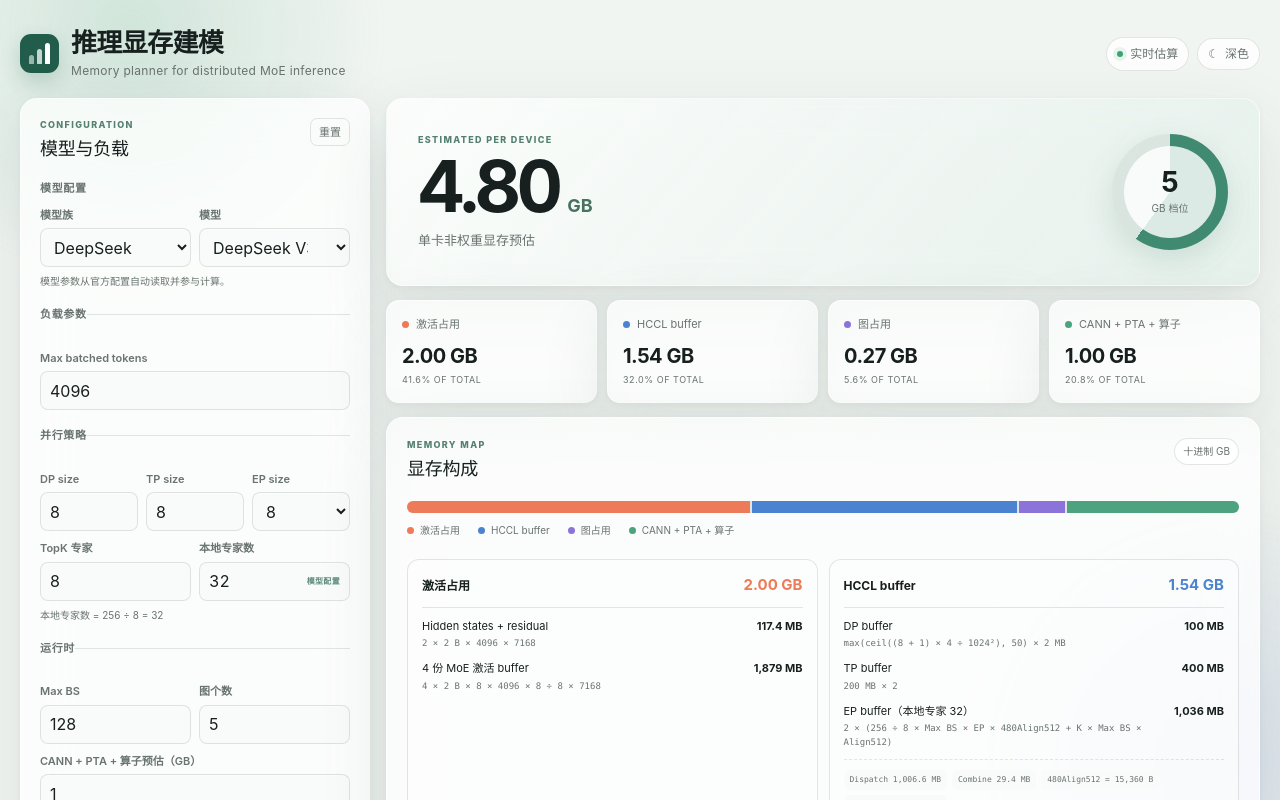
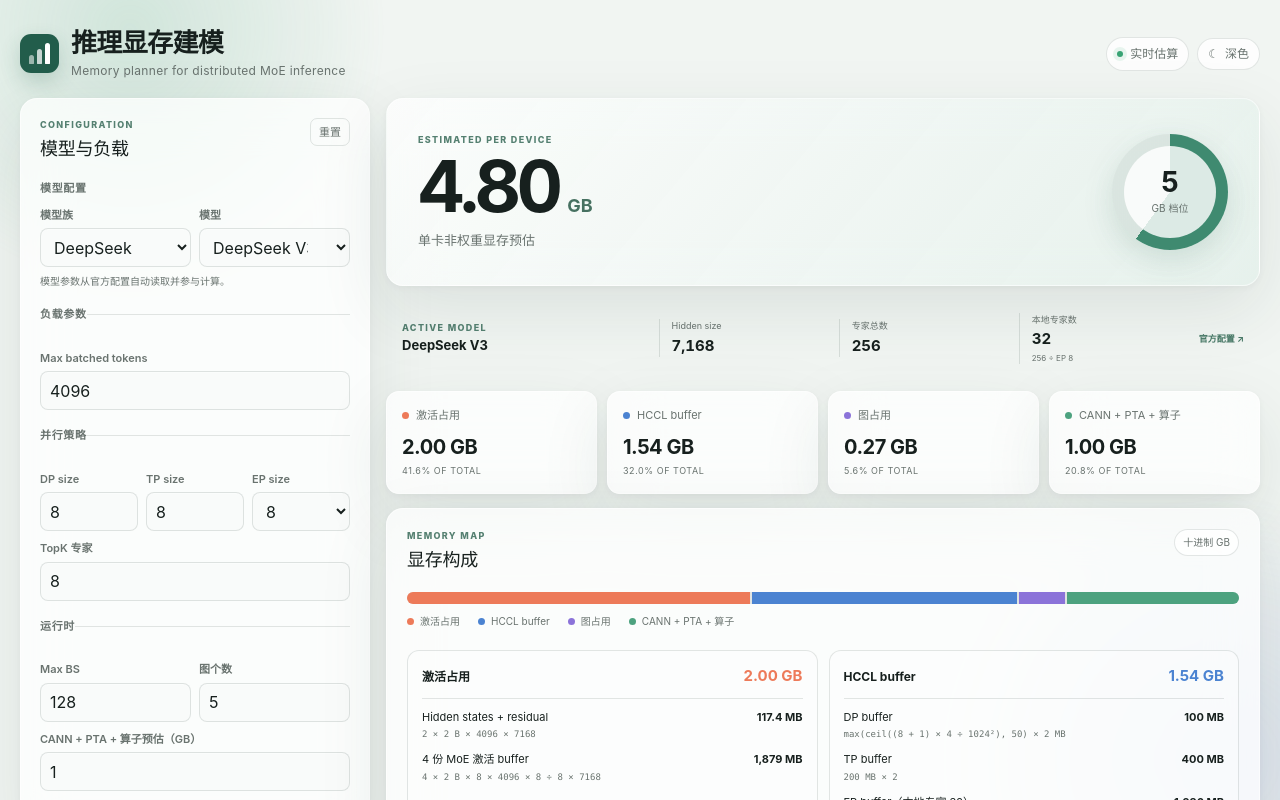
Before and after one commit to Agoni-02/infer-memory-visualizer, a Next.js app: page / in a window 1280 px wide. Shown: the top 800 px of the page. Built offline with nearby package versions, Linux system fonts and the light colour scheme.

Commit message:
Move model details to results

```diff
--- a/app/globals.css
+++ b/app/globals.css
@@ -82,11 +82,9 @@
 .field-grid.three { grid-template-columns: repeat(3, 1fr); margin-bottom: 9px; }
 .field { display: grid; gap: 5px; min-width: 0; }
 .field > span { color: var(--muted); font-size: 11px; font-weight: 600; white-space: nowrap; }
-.field input, .field select, .read-only { width: 100%; min-width: 0; height: 39px; padding: 0 9px; border: 1px solid var(--line); border-radius: 8px; outline: 0; color: var(--ink); background: var(--field); box-shadow: inset 0 1px rgba(255,255,255,.3); transition: border-color .15s, box-shadow .15s; }
+.field input, .field select { width: 100%; min-width: 0; height: 39px; padding: 0 9px; border: 1px solid var(--line); border-radius: 8px; outline: 0; color: var(--ink); background: var(--field); box-shadow: inset 0 1px rgba(255,255,255,.3); transition: border-color .15s, box-shadow .15s; }
 .field select { padding-right: 25px; }
 .field input:focus, .field select:focus { border-color: #5f907e; box-shadow: 0 0 0 3px rgba(58, 124, 99, .11); }
-.read-only { display: flex; align-items: center; justify-content: space-between; gap: 7px; font-variant-numeric: tabular-nums; }
-.read-only small { color: #5c8a79; font-size: 8px; font-weight: 700; letter-spacing: .04em; white-space: nowrap; }
 .field-note { margin: 7px 0 0; color: var(--muted); font-size: 10px; line-height: 1.5; }
 
 .results { display: grid; gap: 14px; min-width: 0; }
@@ -101,6 +99,16 @@
 .ring div { z-index: 1; grid-area: 1 / 1; display: grid; text-align: center; }
 .ring strong { font-size: 28px; line-height: 1; }
 .ring span { margin-top: 5px; color: var(--muted); font-size: 10px; }
+.model-context-card { display: grid; grid-template-columns: minmax(160px, 1.45fr) repeat(3, minmax(90px, 1fr)) auto; align-items: center; gap: 10px; padding: 13px 16px; border-radius: 13px; }
+.model-identity { min-width: 0; }
+.model-identity .eyebrow { margin-bottom: 2px; }
+.model-identity > strong { display: block; overflow: hidden; font-size: 13px; text-overflow: ellipsis; white-space: nowrap; }
+.model-fact { min-width: 0; padding-left: 12px; border-left: 1px solid var(--line); }
+.model-fact span, .model-fact small { display: block; color: var(--muted); font-size: 9px; }
+.model-fact strong { display: block; margin-top: 2px; font-size: 15px; font-variant-numeric: tabular-nums; }
+.model-fact small { margin-top: 1px; font-size: 8px; }
+.model-source { color: #477866; font-size: 9px; font-weight: 700; text-decoration: none; white-space: nowrap; }
+.model-source:hover { text-decoration: underline; }
 .metric-grid { display: grid; grid-template-columns: repeat(4, 1fr); gap: 10px; }
 .metric-card { min-width: 0; padding: 15px; border-radius: 13px; }
 .metric-label { display: flex; align-items: center; gap: 7px; color: var(--muted); font-size: 11px; white-space: nowrap; }
@@ -139,6 +147,9 @@
   .metric-grid { grid-template-columns: 1fr 1fr; }
   .detail-sections { grid-template-columns: 1fr; }
   .detail-section:last-child { grid-column: auto; }
+  .model-context-card { grid-template-columns: 1fr 1fr 1fr; }
+  .model-identity { grid-column: 1 / 3; }
+  .model-source { justify-self: end; }
 }
 @media (max-width: 760px) {
   .shell { width: min(100% - 24px, 620px); padding-top: 18px; }
@@ -151,6 +162,10 @@
   .ring { width: 92px; height: 92px; }
   .ring::before { width: 73px; height: 73px; }
   .ring strong { font-size: 22px; }
+  .model-context-card { grid-template-columns: 1.4fr 1fr; }
+  .model-identity { grid-column: 1 / -1; }
+  .model-fact:nth-of-type(2) { border-left: 0; padding-left: 0; }
+  .model-source { justify-self: start; }
 }
 @media (max-width: 480px) {
   .top-actions { margin-left: auto; }
--- a/app/page.tsx
+++ b/app/page.tsx
@@ -192,11 +192,7 @@
                 <NumberField label="TP size" value={inputs.tpSize} onChange={(v) => update("tpSize", v)} />
                 <SelectField label="EP size" value={String(inputs.epSize)} onChange={(v) => update("epSize", v)} options={epSizes.map((size) => ({ value: String(size), label: String(size) }))} />
               </div>
-              <div className="field-grid">
-                <NumberField label="TopK 专家" value={inputs.topK} onChange={(v) => update("topK", v)} />
-                <ReadOnlyField label="本地专家数" value={localExpertNum.toLocaleString("zh-CN")} />
-              </div>
-              <p className="field-note">本地专家数 = {model.expertCount} ÷ {inputs.epSize} = {localExpertNum}</p>
+              <NumberField label="TopK 专家" value={inputs.topK} onChange={(v) => update("topK", v)} />
             </fieldset>
 
             <fieldset>
@@ -220,6 +216,17 @@
               <div className="ring" style={{ "--progress": `${Math.min(100, result.total / (8 * GB) * 100)}%` } as React.CSSProperties}>
                 <div><strong>{Math.ceil(result.total / GB)}</strong><span>GB 档位</span></div>
               </div>
+            </article>
+
+            <article className="model-context-card">
+              <div className="model-identity">
+                <span className="eyebrow">ACTIVE MODEL</span>
+                <strong>{model.label}</strong>
+              </div>
+              <div className="model-fact"><span>Hidden size</span><strong>{model.hiddenSize.toLocaleString("zh-CN")}</strong></div>
+              <div className="model-fact"><span>专家总数</span><strong>{model.expertCount.toLocaleString("zh-CN")}</strong></div>
+              <div className="model-fact"><span>本地专家数</span><strong>{localExpertNum.toLocaleString("zh-CN")}</strong><small>{model.expertCount} ÷ EP {inputs.epSize}</small></div>
+              <a className="model-source" href={model.source} target="_blank" rel="noopener noreferrer" aria-label={`查看 ${model.label} 官方配置`}>官方配置 ↗</a>
             </article>
 
             <div className="metric-grid">
@@ -303,15 +310,6 @@
   );
 }
 
-function ReadOnlyField({ label, value }: { label: string; value: string }) {
-  return (
-    <div className="field">
-      <span>{label}</span>
-      <output className="read-only">{value}<small>模型配置</small></output>
-    </div>
-  );
-}
-
 function DetailSection({ title, value, tone, children }: { title: string; value: number; tone: string; children: React.ReactNode }) {
   return (
     <section className={`detail-section ${tone}`}>
```
Also changed, not shown: 1 other file (tests, documents, lock files or other folders).
